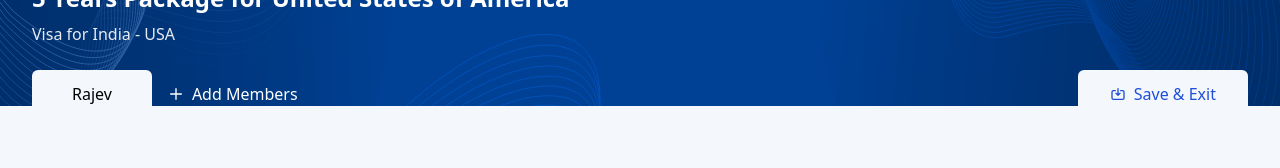
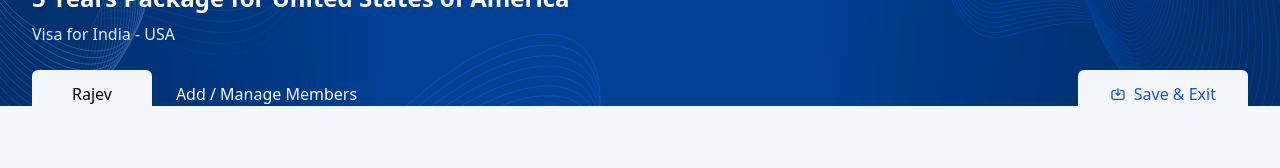
Before and after one commit to mahendra-Primathon/documitra_project, a Next.js app: page /form in a window 1280 px wide. Shown: the part 150-318 px from the top of the page. Built offline with nearby package versions, Linux system fonts and the light colour scheme; no server answers.

Commit message:
add FormContainer component and update member management functionality

```diff
--- a/src/app/components/form/FormHeader.tsx
+++ b/src/app/components/form/FormHeader.tsx
@@ -6,6 +6,7 @@ import Image from "next/image";
 import { VISA_FORM_CONSTANTS } from "../../constants/formsData";
 import AddMemberForm from "../popUp/AddMemberForm";
 import ManageMembers from "../popUp/ManageMember";
+import addImage from "../../../../public/assets/images/Form/AddIcon.svg";
 
 interface VisaFormHeaderProps {
   applicantName?: string;
@@ -21,45 +22,34 @@ const FormHeader = ({
   const router = useRouter();
   const [isAddMemberOpen, setIsAddMemberOpen] = useState(false);
   const [isManageMembersOpen, setIsManageMembersOpen] = useState(false);
-  const [members, setMembers] = useState<{ name: string; age: number }[]>([]);
-
-  console.log("FormHeader component rendered");
-  console.log("Current members:", members);
+  const [selectedMember, setSelectedMember] = useState<string | null>(null);
 
   const handleSaveAndExit = () => {
-    console.log("Save & Exit button clicked");
-    if (onSaveAndExit) {
-      console.log("Calling onSaveAndExit callback");
-      onSaveAndExit();
-    }
-    console.log("Navigating to home page");
+    if (onSaveAndExit) onSaveAndExit();
     router.push(VISA_FORM_CONSTANTS.routes.HOME);
   };
 
   const handleAddMember = (member: { name: string; age: number }) => {
-    console.log("Adding new member:", member);
-    setMembers((prev) => {
-      const updatedMembers = [...prev, member];
-      console.log("Updated members list:", updatedMembers);
-      return updatedMembers;
-    });
+    setMembers((prev) => [...prev, member]);
   };
 
   const handleRemoveMember = (index: number) => {
-    console.log("Removing member at index:", index);
-    setMembers((prev) => {
-      const updatedMembers = prev.filter((_, i) => i !== index);
-      console.log("Updated members list after removal:", updatedMembers);
-      return updatedMembers;
-    });
+    setMembers((prev) => prev.filter((_, i) => i !== index));
+  };
+
+  const handleSelectMember = (name: string) => {
+    setSelectedMember(name);
+  };
+
+  const handleDeselectMember = () => {
+    setSelectedMember(null);
   };
 
   return (
     <div className="relative w-full h-48">
-      {/* Background Image */}
       <div className="absolute inset-0 w-full h-full">
         <Image
-          src="/assets/images/Form/Mask_group.svg" // Update this path to match your image location
+          src="/assets/images/Form/Mask_group.svg"
           alt="Background pattern"
           fill
           className="object-cover"
@@ -67,9 +57,7 @@ const FormHeader = ({
         />
       </div>
 
-      {/* Content Container */}
       <div className="relative z-10 w-full max-w-7xl mx-auto px-4 sm:px-6 lg:px-8">
-        {/* Breadcrumb */}
         <nav className="py-4">
           <div className="flex items-center space-x-2 text-sm text-white/90">
             {VISA_FORM_CONSTANTS.breadcrumbs.map((item, index) => (
@@ -86,9 +74,7 @@ const FormHeader = ({
           </div>
         </nav>
 
-        {/* Main Content */}
         <div className="pt-4">
-          {/* Title and Subtitle */}
           <div className="mb-6">
             <h1 className="text-2xl font-bold text-white mb-2">
               {VISA_FORM_CONSTANTS.usa.title}
@@ -96,55 +82,45 @@ const FormHeader = ({
             <p className="text-white/90">{VISA_FORM_CONSTANTS.usa.subtitle}</p>
           </div>
 
-          {/* Applicant Info and Actions */}
           <div className="flex justify-between items-center">
-            <div className="flex items-center space-x-4 ">
-              {/* Applicant Name with white background */}
-              <div className="flex items-center">
-                <div className="bg-secondary px-10 py-3 rounded-md ">
-                  <span className="text-black font-medium">
-                    {applicantName}
-                    {/* Rajeev */}
-                  </span>
+            <div className="flex items-center ">
+              <div className="flex items-center gap-2 ">
+                <div
+                  className={`px-10 py-3 rounded-md ${
+                    selectedMember && selectedMember.length > 0
+                      ? "opacity-[30%]"
+                      : "bg-secondary text-black "
+                  }`}
+                >
+                  <span className=" font-medium  ">{applicantName}</span>
                 </div>
+
+                {selectedMember && (
+                  <div className="bg-secondary px-6  flex flex-row justify-between py-3 rounded-md">
+                    <span className="text-black font-medium">
+                      {selectedMember}
+                    </span>
+                    <button
+                      onClick={handleDeselectMember}
+                      className="ml-2 text-black  hover:bg-black/10 transition-colors"
+                    >
+                      ✕
+                    </button>
+                  </div>
+                )}
+
                 <button
-                  onClick={() => {
-                    console.log("Add Members button clicked");
-                    setIsAddMemberOpen(true);
-                  }}
-                  className="ml-4 text-white hover:text-white/90 flex items-center space-x-2 transition-colors"
+                  onClick={() => setIsManageMembersOpen(true)}
+                  className="ml-4 text-white hover:text-white/90 flex items-center space-x-2 gap-2 transition-colors"
                 >
-                  <svg
-                    className="w-4 h-4"
-                    fill="none"
-                    stroke="currentColor"
-                    viewBox="0 0 24 24"
-                  >
-                    <path
-                      strokeLinecap="round"
-                      strokeLinejoin="round"
-                      strokeWidth={2}
-                      d="M12 4v16m8-8H4"
-                    />
-                  </svg>
-                  <span>Add Members</span>
+                  <span> Add / Manage Members</span>
                 </button>
-                {/* <button
-                  onClick={() => {
-                    console.log("Manage Members button clicked");
-                    setIsManageMembersOpen(true);
-                  }}
-                  className="ml-4 text-white hover:text-white/90 flex items-center space-x-2 transition-colors"
-                >
-                  <span>Manage Members</span>
-                </button> */}
               </div>
             </div>
 
             <button
               onClick={handleSaveAndExit}
-              className="px-8 py-3 bg-secondary text-blue-700 rounded-md hover:bg-white/90
-             transition-colors duration-200 flex items-center space-x-2"
+              className="px-8 py-3 bg-secondary text-blue-700 rounded-md hover:bg-white/90 transition-colors duration-200 flex items-center space-x-2"
             >
               <svg
                 className="w-4 h-4"
@@ -166,28 +142,16 @@ const FormHeader = ({
       </div>
       <AddMemberForm
         isOpen={isAddMemberOpen}
-        onClose={() => {
-          console.log("AddMemberForm closed");
-          setIsAddMemberOpen(false);
-        }}
+        onClose={() => setIsAddMemberOpen(false)}
         onSaveMember={handleAddMember}
-        onOpenManageMembers={() => {
-          console.log("Opening Manage Members from AddMemberForm");
-          setIsManageMembersOpen(true);
-        }}
+        onOpenManageMembers={() => setIsManageMembersOpen(true)}
       />
       <ManageMembers
-        // members={members}
-        onRemoveMember={handleRemoveMember}
+        onSelect={handleSelectMember}
+        onRemove={handleRemoveMember}
         isOpen={isManageMembersOpen}
-        onClose={() => {
-          console.log("ManageMembers closed");
-          setIsManageMembersOpen(false);
-        }}
-        onAddNewMember={() => {
-          console.log("Opening Add Member from ManageMembers");
-          setIsAddMemberOpen(true);
-        }}
+        onClose={() => setIsManageMembersOpen(false)}
+        onAddNewMember={() => setIsAddMemberOpen(true)}
       />
     </div>
   );
--- a/src/app/components/package/packageCard.tsx
+++ b/src/app/components/package/packageCard.tsx
@@ -1,10 +1,12 @@
-"use client";
+// "use client";
 import React from "react";
+import { useRouter } from "next/router";
 import { packageCard } from "../../constants/packageData";
 import { Calendar, Package2, Coins } from "lucide-react";
 
 const PackageCard = ({ country = "usa" }) => {
   const packages = packageCard[country];
+  // const router = useRouter();
 
   const handleApply = (packageId) => {
     console.log(`Applying for package ${packageId}`);
--- a/src/app/components/popUp/AddMemberForm.tsx
+++ b/src/app/components/popUp/AddMemberForm.tsx
@@ -26,9 +26,9 @@ const AddMemberForm: React.FC<AddMemberFormProps> = ({
   // onOpenManageMembers(); // Open Manage Members
   const handleSubmit = async (e: React.FormEvent) => {
     e.preventDefault();
-    console.log("Form submitted"); // Log when the form is submitted
+    // console.log("Form submitted"); // Log when the form is submitted
     if (name && age) {
-      console.log("Name and age are valid:", { name, age }); // Log name and age values
+      // console.log("Name and age are valid:", { name, age }); // Log name and age values
       try {
         console.log("Sending request to: http://localhost:5000/api/members"); // Log the API endpoint
         const response = await fetch("http://localhost:5000/api/members", {
@@ -38,13 +38,19 @@ const AddMemberForm: React.FC<AddMemberFormProps> = ({
           },
           body: JSON.stringify({ name, age }),
         });
-        console.log("Response received:", response); // Log the entire response object
+        // console.log("Response received:", response); // Log the entire response object
         if (response.ok) {
           console.log("Member saved successfully"); // Log success message
+          setName(""); // Clear the name field
+          setAge(""); // Clear the age field
           onClose();
           onOpenManageMembers();
         } else {
-          console.error("Failed to save member:", response.status, response.statusText); // Log error status
+          console.error(
+            "Failed to save member:",
+            response.status,
+            response.statusText
+          ); // Log error status
           const errorData = await response.json();
           console.error("Error details:", errorData); // Log error details from the response
         }
--- a/src/app/form/page.tsx
+++ b/src/app/form/page.tsx
@@ -1,14 +1,14 @@
 import FormHeader from "../components/form/FormHeader";
 import Header from "../components/Header";
-import Footer from "../components/Footer";
+// import Footer from "../components/Footer";
 import FormMain from "../components/form/FormMain";
+// import FormContainer from "../components/form/FormContainer";
 
 const formPage = ()=>{
     return(
         <>
         <Header />
         <FormHeader />
-        {/* <Footer/> */}
         <FormMain />
         </>
     )
```
Also changed, not shown: src/app/components/popUp/ManageMember.tsx (+39 -36 lines), public/uploads/Screenshot from 2025-02-07 10-09-07.png (added), src/app/components/form/FormContainer.tsx (added).
